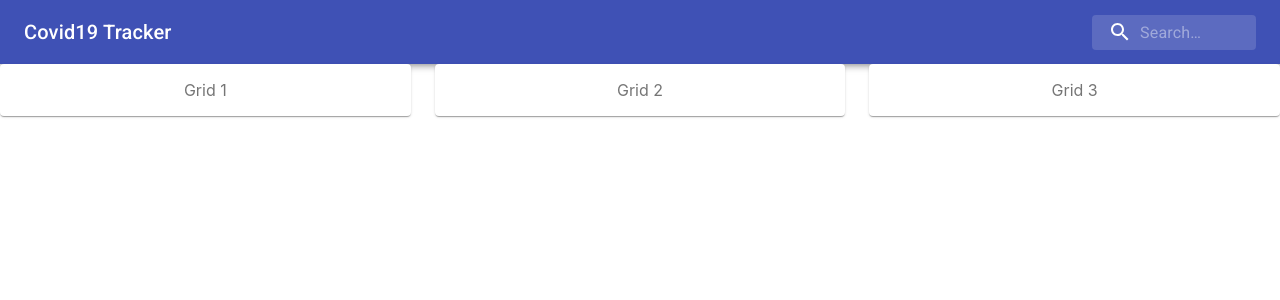
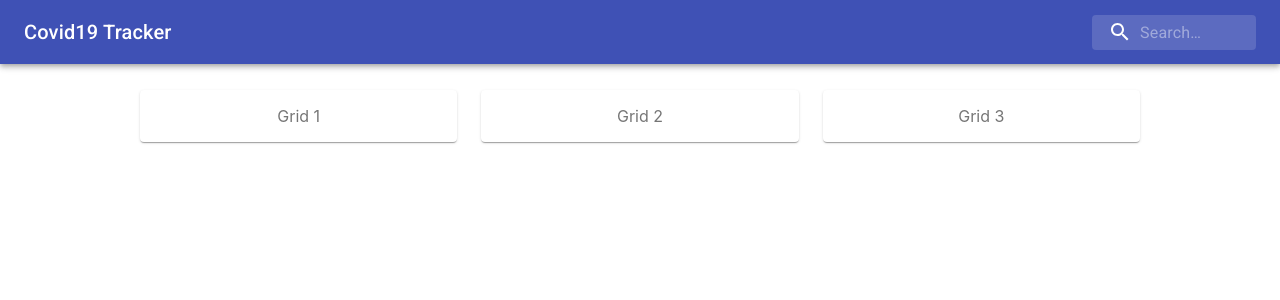
Before and after one commit to unaisshazan/Covid19Tracker-Reactjs, a React (Create React App) app: page / in a window 1280 px wide. Shown: the top 300 px of the page. Built offline with nearby package versions, Linux system fonts and the light colour scheme.

Commit message:
add unais

```diff
--- a/src/components/InfoPanel.js
+++ b/src/components/InfoPanel.js
@@ -5,7 +5,9 @@ import Grid from '@material-ui/core/Grid';
 
 const useStyles = makeStyles((theme) => ({
   root: {
-    flexGrow: 1,
+    maxWidth:1000,
+    margin:'0 auto',
+    marginTop: '2%'
   },
   paper: {
     padding: theme.spacing(2),
```
